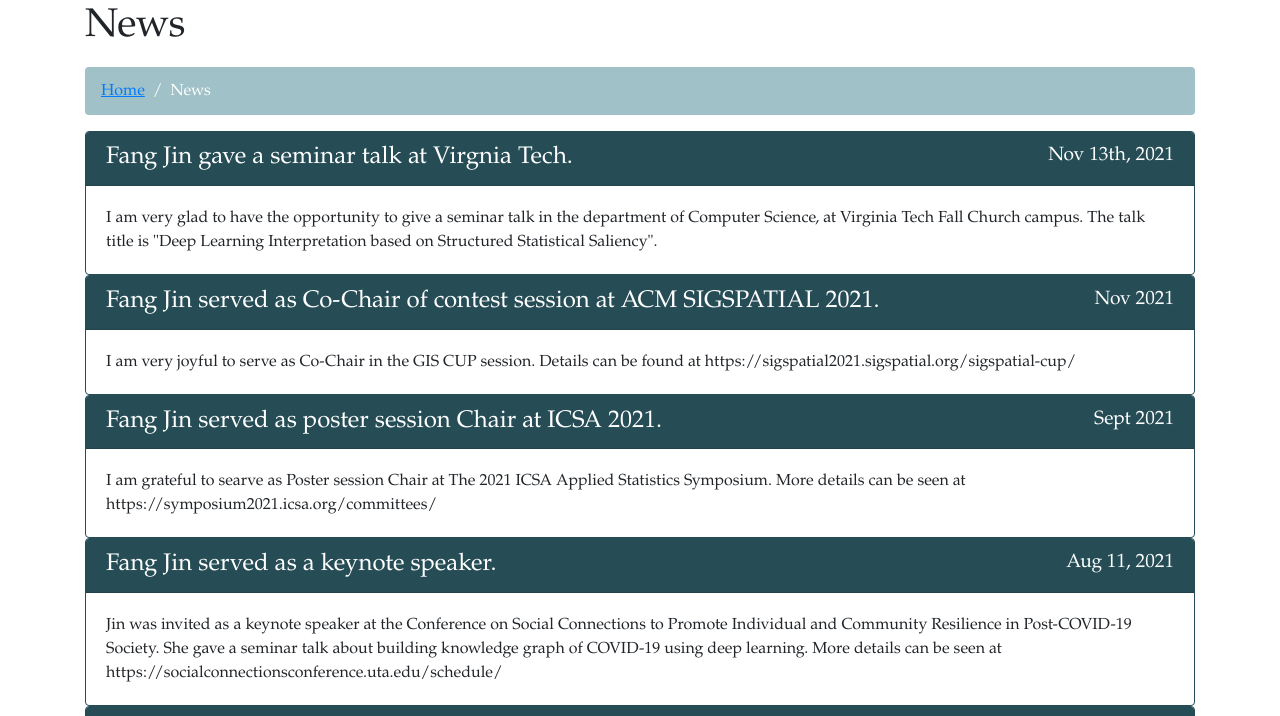
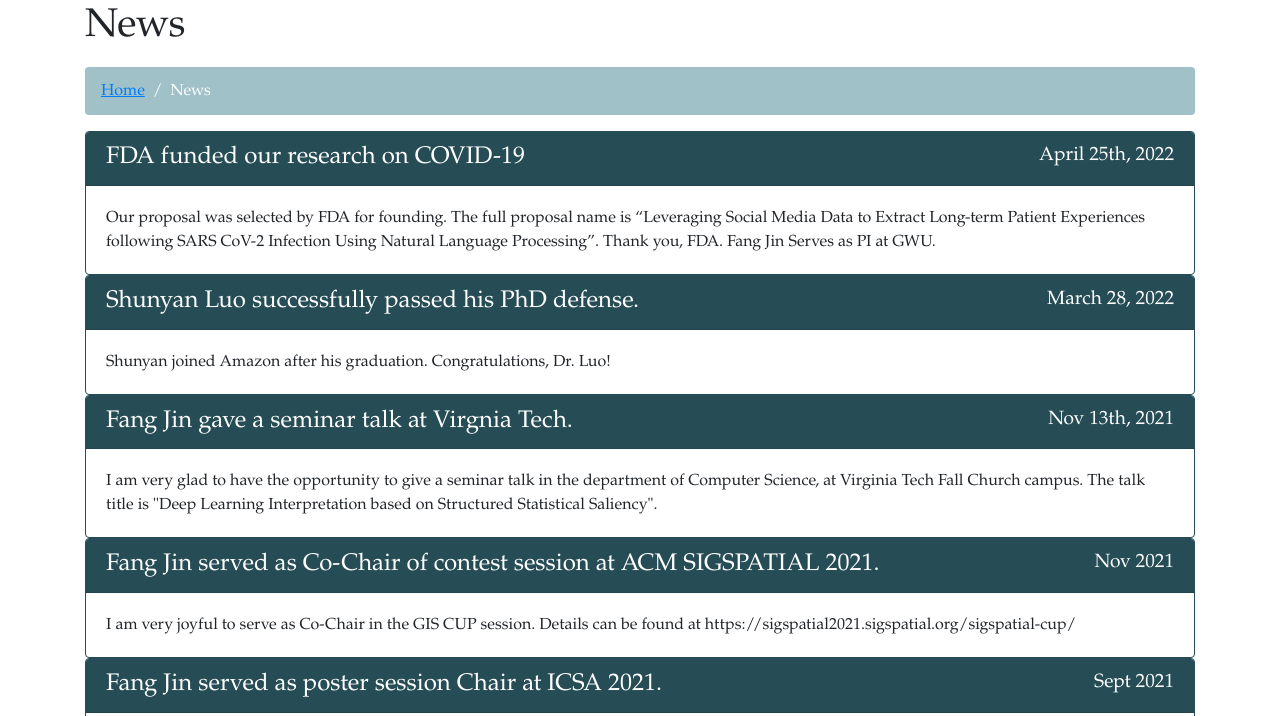
Before and after one commit to fangjin/fangjinlab, a plain HTML site: page news.html in a window 1280 px wide. Shown: the part 82-798 px from the top of the page. Drawn offline with Linux system fonts and the light colour scheme.

Commit message:
add FDA funding

```diff
--- a/news.html
+++ b/news.html
@@ -107,6 +107,34 @@
 			<div class="row">
 				<div class="col-lg-12 mb-12">
 					<div class="card h-100">
+						<h4 class="card-header">FDA funded our research on COVID-19
+							<small style="float: right">April 25th, 2022
+							</small>
+						</h4>
+						<div class="card-body"><p class="card-text"> Our proposal was selected by FDA for founding.
+							The full proposal name is “Leveraging Social Media Data to Extract Long-term Patient Experiences following SARS CoV-2 Infection Using Natural Language Processing”.
+							Thank you, FDA. Fang Jin Serves as PI at GWU.
+
+							</div>
+					</div>
+				</div>
+			</div>
+						<div class="row">
+				<div class="col-lg-12 mb-12">
+					<div class="card h-100">
+						<h4 class="card-header">Shunyan Luo successfully passed his PhD defense.
+							<small style="float: right">March 28, 2022
+							</small>
+						</h4>
+						<div class="card-body"><p class="card-text"> Shunyan joined Amazon after his graduation. Congratulations, Dr. Luo!
+
+							</div>
+					</div>
+				</div>
+			</div>
+			<div class="row">
+				<div class="col-lg-12 mb-12">
+					<div class="card h-100">
 						<h4 class="card-header">Fang Jin gave a seminar talk at Virgnia Tech.
 							<small style="float: right">Nov 13th, 2021
 							</small>
@@ -118,7 +146,6 @@
 					</div>
 				</div>
 			</div>
-
 			<div class="row">
 				<div class="col-lg-12 mb-12">
 					<div class="card h-100">
@@ -171,7 +198,7 @@
 						<h4 class="card-header">Hongfei Du successully defended and got his Ph.D. degree
 							<small style="float: right">July 27, 2021</small>
 						</h4>
-						<div class="card-body"><p class="card-text">Congratulations, Dr. Du!
+						<div class="card-body"><p class="card-text">Hongfei Joined Capital One. Congratulations, Dr. Du!
 
 							</div>
 					</div>
@@ -264,7 +291,7 @@
 							<small style="float: right">September 20, 2017</small>
 						</h4>
 						<div class="card-body"><p class="card-text">PI: Fang Jin, CNS-1737634, “SCC-Planning: Enhancing  Water Resource Management and Infrastruc-ture Improvement through Sensing,
-							Computation,  and  Community  Engagement”,  9/1/2017–8/31/2019, $99,940.
+							Computation,  and  Community  Engagement”,  9/1/2017–8/31/2019, $99,940. Thank you, NSF.
 							</p><a
 								style="float: right"
 								href="https://www.nsf.gov/awardsearch/showAward?AWD_ID=1737634&HistoricalAwards=false">Link
```
